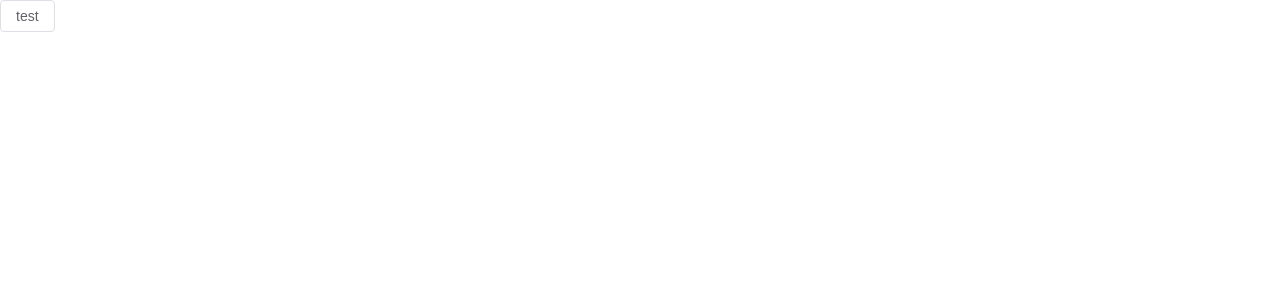
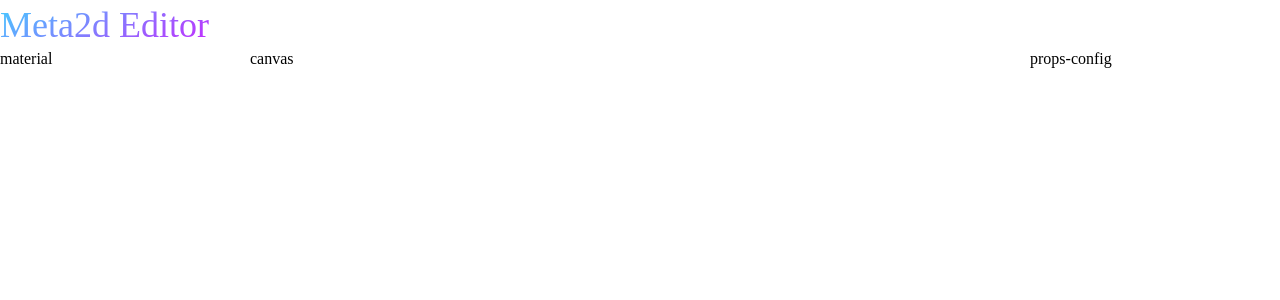
Before and after one commit to dragonxu/meta2d-vue, a Vue app: page / in a window 1280 px wide. Shown: the top 300 px of the page. Built offline with nearby package versions, Linux system fonts and the light colour scheme.

Commit message:
feat: 大概完成基本框架

```diff
--- a/package.json
+++ b/package.json
@@ -9,7 +9,10 @@
     "preview": "vite preview"
   },
   "dependencies": {
+    "@meta2d/activity-diagram": "^1.0.0",
+    "@meta2d/core": "^1.0.2",
     "element-plus": "^2.2.29",
+    "sass": "^1.58.0",
     "vue": "^3.2.45"
   },
   "devDependencies": {
--- a/src/App.vue
+++ b/src/App.vue
@@ -1,7 +1,7 @@
 <script setup lang="ts">
-import HelloWorld from './components/HelloWorld.vue'
+import Meat2dEditor from './components/meta2d-editor/index.vue'
 </script>
 
 <template>
-  <el-button>test</el-button>
+  <Meat2dEditor />
 </template>
--- /dev/null
+++ b/src/components/meta2d-editor/index.vue
@@ -0,0 +1,34 @@
+<template>
+  <div class="meta2d-editor-wrapper">
+    <meta2d-header />
+    <div class="meta2d-editor">
+      <meta2d-material />
+      <meta2d-canvas />
+      <meta2d-props />
+    </div>
+  </div>
+</template>
+
+<script setup lang="ts">
+  import Meta2dHeader from './meta2d-header.vue'
+  import Meta2dCanvas from './meta2d-canvas.vue'
+  import Meta2dMaterial from './meta2d-material.vue'
+  import Meta2dProps from './meta2d-props.vue'
+</script>
+
+<style lang="scss" scoped>
+.meta2d-editor-wrapper{
+  height: 100vh;
+  overflow: hidden;
+  display: flex;
+  flex-direction: column;
+  .meta2d-editor{
+    flex: 1;
+    display: flex;
+    overflow: hidden;
+    .meta2d-canvas{
+      flex: 1;
+    }
+  }
+}
+</style>
--- /dev/null
+++ b/src/components/meta2d-editor/meta2d-canvas.vue
@@ -0,0 +1,13 @@
+<template>
+  <div class="meta2d-canvas">
+    canvas
+  </div>
+</template>
+
+<script setup lang="ts">
+
+</script>
+
+<style scoped>
+
+</style>
--- /dev/null
+++ b/src/components/meta2d-editor/meta2d-header.vue
@@ -0,0 +1,32 @@
+<template>
+  <div class="meta2d-header-toolbar">
+    <div class="editor-name">Meta2d Editor</div>
+  </div>
+</template>
+
+<script lang="ts">
+import { defineComponent } from 'vue'
+
+export default defineComponent({
+  setup () {
+
+
+    return {}
+  }
+})
+</script>
+
+<style lang="scss" scoped>
+.meta2d-header-toolbar{
+  height: 50px;
+  .editor-name{
+    width: 300px;
+    font-size: 36px;
+    line-height: 50px;
+    background: -webkit-linear-gradient( 120deg, #bd34fe 30%, #41d1ff );
+    -webkit-background-clip:text;
+    background-clip: text;
+    -webkit-text-fill-color:transparent;
+  }
+}
+</style>
--- /dev/null
+++ b/src/components/meta2d-editor/meta2d-material.vue
@@ -0,0 +1,15 @@
+<template>
+  <div class="meta2d-material">
+    material
+  </div>
+</template>
+
+<script setup lang="ts">
+
+</script>
+
+<style scoped>
+.meta2d-material{
+  width: 250px;
+}
+</style>
--- /dev/null
+++ b/src/components/meta2d-editor/meta2d-props.vue
@@ -0,0 +1,15 @@
+<template>
+  <div class="meta2d-props-config">
+    props-config
+  </div>
+</template>
+
+<script setup lang="ts">
+
+</script>
+
+<style lang="scss" scoped>
+.meta2d-props-config{
+  width: 250px;
+}
+</style>
```
Also changed, not shown: 1 other file (tests, documents, lock files or other folders).
